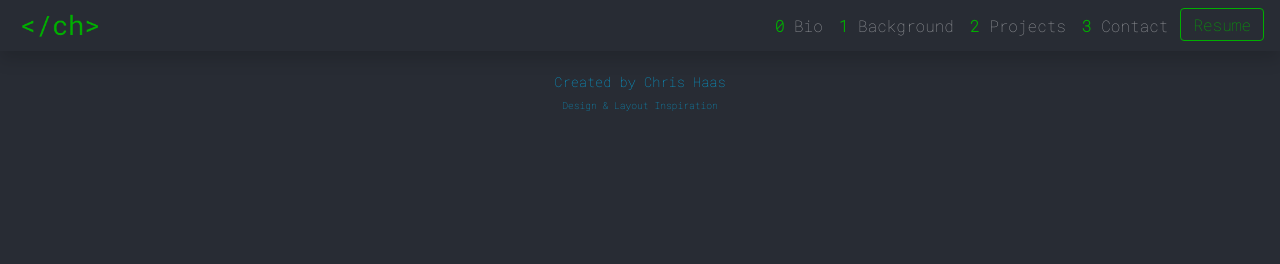
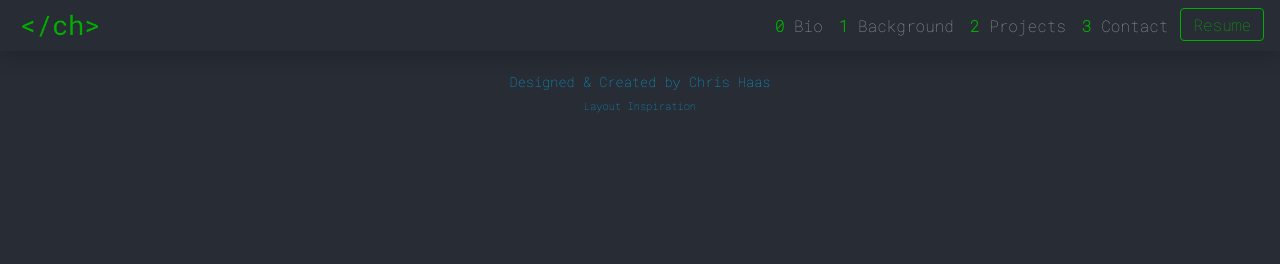
Before and after one commit to christopherwhaas/christopherwhaas.github.io, a Jekyll site: the page built from index.md, in a window 1280 px wide. Shown: the top 264 px of the page. Built offline with Jekyll 4.4.1, drawn with Linux system fonts in a browser that asks for light colours; our own code applies the rules of GitHub Pages for plain Markdown files.

Commit message:
Footer Updated

```diff
--- a/_includes/footer.html
+++ b/_includes/footer.html
@@ -8,7 +8,7 @@
   </div>
 
 
-  <a href="https://github.com/christopherwhaas/christopherwhaas.github.io" target="_blank"><h5>Created by Chris Haas</h5></a>
-  <a href="https://brittanychiang.com" target="_blank"><h6>Design & Layout Inspiration</h6></a>
+  <a href="https://github.com/christopherwhaas/christopherwhaas.github.io" target="_blank"><h5>Designed & Created by Chris Haas</h5></a>
+  <a href="https://brittanychiang.com" target="_blank"><h6>Layout Inspiration</h6></a>
 
 </div>
--- a/assets/css/custom/styles.scss
+++ b/assets/css/custom/styles.scss
@@ -782,7 +782,7 @@
 }
 
 .footer a h6{
-  font-size: 60%;
+  font-size: 65%;
   margin-bottom: 3%;
 }
 
```
